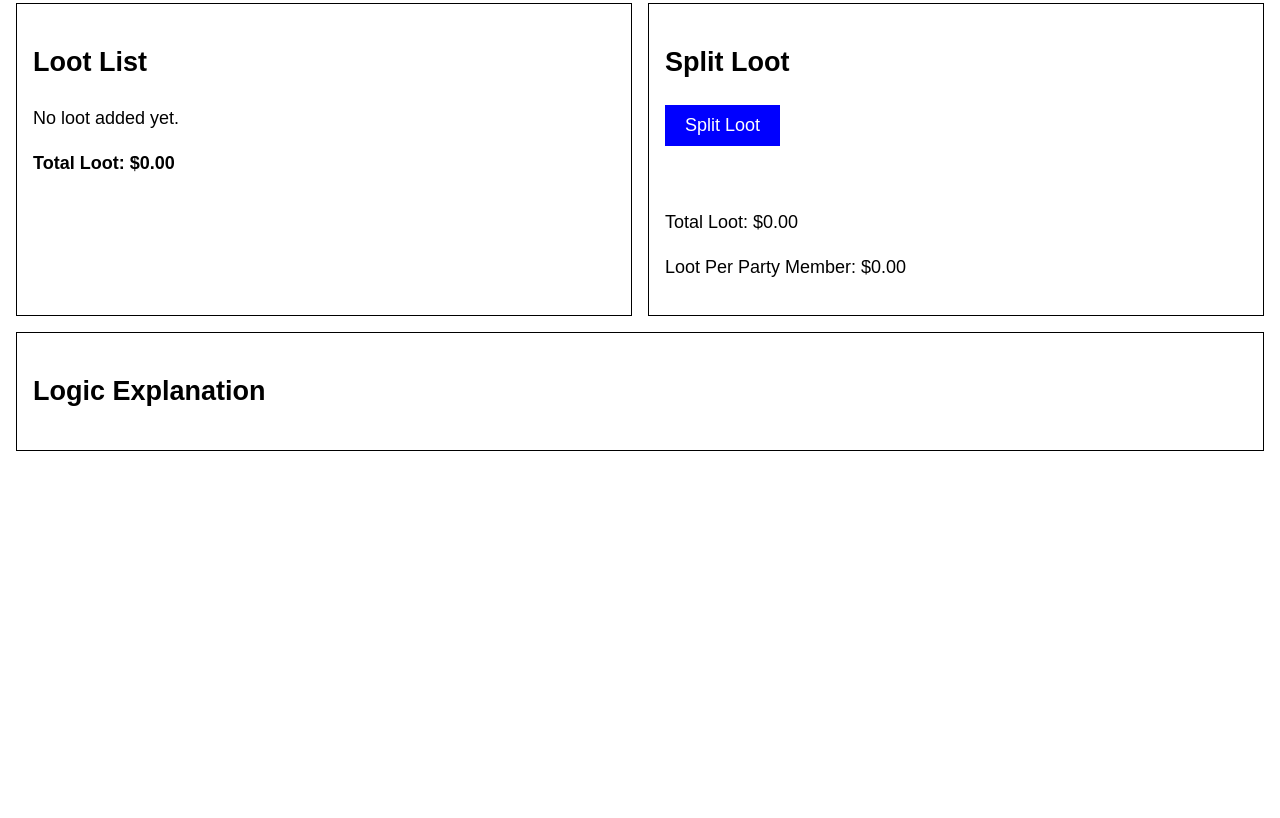
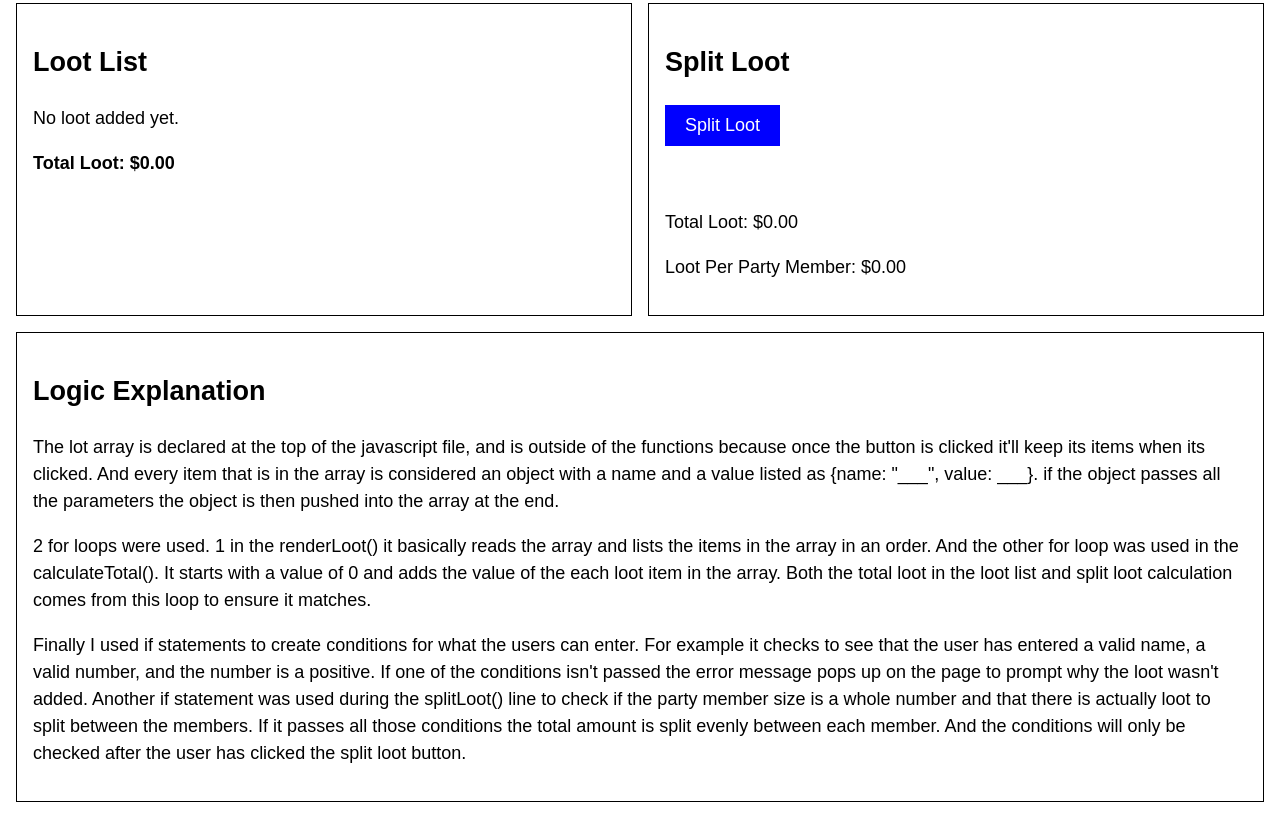
Before and after one commit to andrewngu05/DungeonLootSplitterPhase1, a plain HTML site: page index.html in a window 1280 px wide. Shown: the part 505-1323 px from the top of the page. Before the commit the page ends 972 px from the top, so only its background shows below. Drawn offline with Linux system fonts and the light colour scheme.

Commit message:
Add files via upload

```diff
--- a/index.html
+++ b/index.html
@@ -57,7 +57,22 @@
         <section class="panel reflection">
             <h2>Logic Explanation</h2>
             <p>
+                The lot array is declared at the top of the javascript file, and is outside of the functions because
+                once the button is clicked it'll keep its items when its clicked.
+                And every item that is in the array is considered an object with a name and a value listed as {name: "___", value: ___}.
+                if the object passes all the parameters the object is then pushed into the array at the end.
+            </p>
 
+            <p>
+                2 for loops were used. 1 in the renderLoot() it basically reads the array and lists the items in the array in an order.
+                And the other for loop was used in the calculateTotal(). It starts with a value of 0 and adds the value of the each loot item in the array.
+                Both the total loot in the loot list and split loot calculation comes from this loop to ensure it matches.
+            </p>
+            <p>
+                Finally I used if statements to create conditions for what the users can enter. For example it checks to see that the user has entered a valid name, a valid number, and the number is a positive.
+                If one of the conditions isn't passed the error message pops up on the page to prompt why the loot wasn't added.
+                Another if statement was used during the splitLoot() line to check if the party member size is a whole number and that there is actually loot to split between the members. If it passes all those conditions
+                the total amount is split evenly between each member. And the conditions will only be checked after the user has clicked the split loot button.
             </p>
         </section>
     </main>
```
